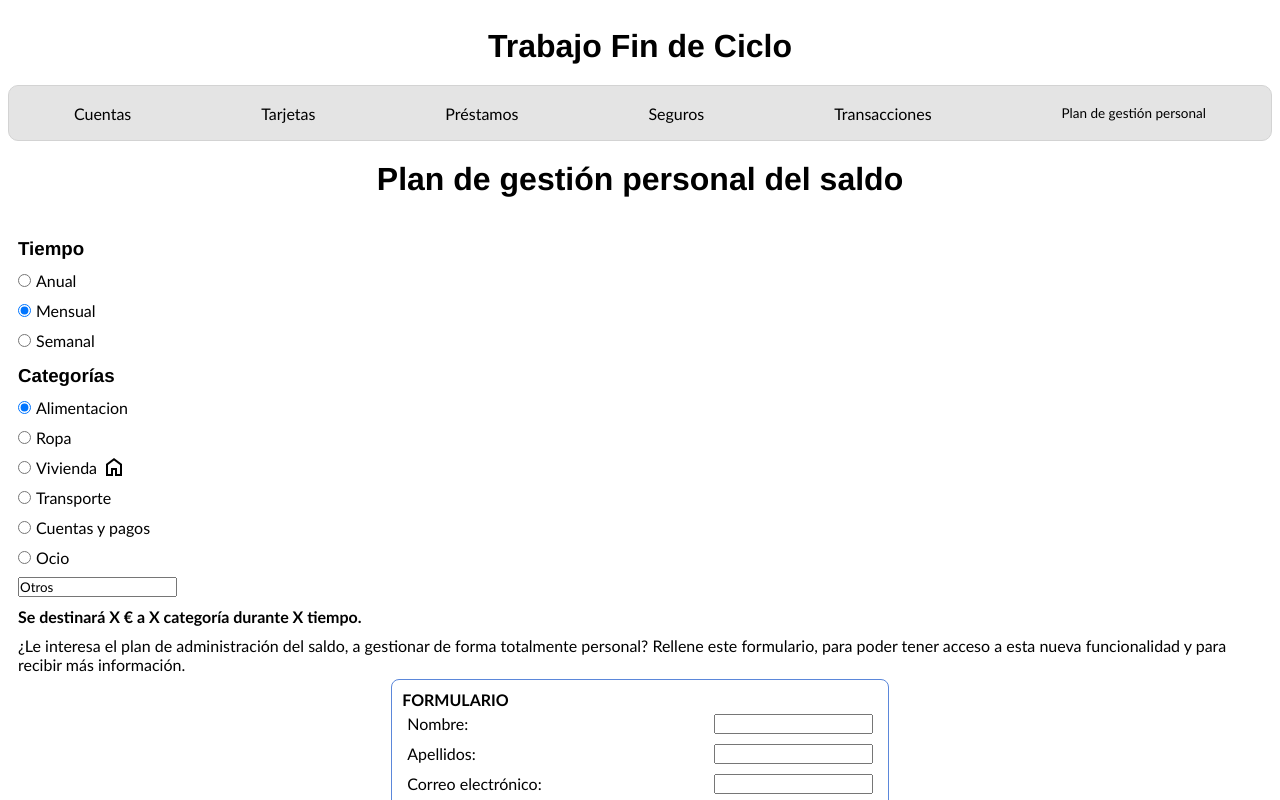
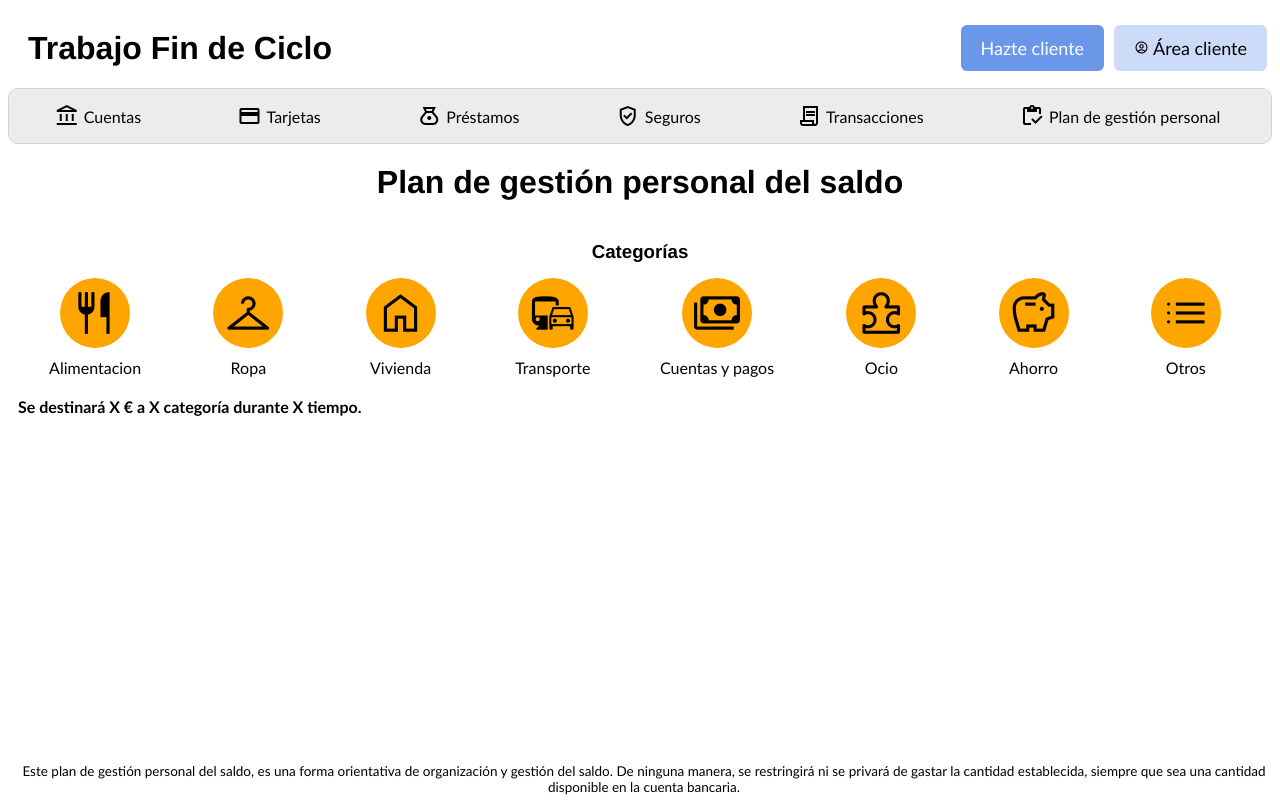
Before and after one commit to lvidalc1/TFC, an Angular app: page / in a window 1280 px wide. Shown: the top 800 px of the page. Built offline with nearby package versions, Linux system fonts and the light colour scheme.

Commit message:
Creación componente categorías y login

```diff
--- a/src/app/app.component.css
+++ b/src/app/app.component.css
@@ -1,17 +1,56 @@
-*{
+* {
     padding: 0;
     margin: 0;
     box-sizing: border-box;
     font-family: 'Gill Sans', 'Gill Sans MT', Calibri, 'Trebuchet MS', sans-serif;
 }
-h1{
+
+h1 {
     font-family: 'Franklin Gothic Medium', 'Arial Narrow', Arial, sans-serif;
     text-align: center;
     padding: 20px;
 }
-.menu{
+.cabecera {
     display: flex;
-    background-color: rgb(228, 228, 228);
+    justify-content: space-between;
+    height: 80px;
+    align-items: center;
+}
+
+.enlacesBotones a {
+    padding: 12px 20px;
+    margin: 5px;
+    font-size: 18px;
+    border: none;
+    border-radius: 6px;
+}
+
+.btn1 {
+    background-color: #6b97ea;
+    color: white;
+}
+
+.btn2 {
+    background-color: #ccdbf7;
+}
+
+.btn2 span {
+    font-size: 15px;
+}
+
+.btn1:hover {
+    cursor: pointer;
+    opacity: 92%;
+}
+
+.btn2:hover {
+    background-color: rgb(236, 236, 236);
+    cursor: pointer;
+}
+
+.menu {
+    display: flex;
+    background-color: rgb(236, 236, 236);
     border: 1px solid lightgrey;
     border-radius: 10px;
     justify-content: space-around;
@@ -20,69 +59,132 @@ h1{
     top: 0;
     position: sticky;
 }
-.menu p{
-    padding: 14px;
-}
-.menu p:hover{
-    background-color: #5b87da;
+
+.menu div:hover {
+    background-color: #6b97ea;
     border-radius: 6px;
     color: white;
+    cursor: pointer;
 }
-h3{
+
+.menu span {
+    font-size: 24px;
+}
+
+.menu div {
+    display: flex;
+    height: 40px;
+    align-items: center;
+    padding: 5px;
+}
+
+.menu div a {
+    padding: 5px;
+
+}
+
+h3 {
     font-family: 'Franklin Gothic Medium', 'Arial Narrow', Arial, sans-serif;
     padding: 10px 0 5px 0;
+    text-align: center;
 }
-.contenedor{
+
+.contenedor {
     padding: 10px;
 }
-.tiempo div{
+
+.tiempo div {
     display: flex;
     height: 30px;
     align-items: center;
 }
-.tiempo label{
+
+.tiempo label {
     padding: 5px;
 }
-.cat div{
+
+.dest {
+    font-weight: bold;
+}
+
+.plan {
+    text-align: center;
+    font-size: 13.5px;
+    position: absolute;
+    bottom: 0;
+    padding: 5px 0;
+}
+
+.dest {
+    padding: 20px 0;
+}
+
+.cat {
     display: flex;
-    height: 30px;
+    justify-content: space-around;
+}
+
+.cat div a {
+    display: flex;
+    flex-direction: column;
+    justify-content: center;
     align-items: center;
 }
-.cat div label{
-    padding: 5px;
+
+.cat div a span {
+    background-color: orange;
+    border-radius: 50%;
+    font-size: 50px;
+    width: 70px;
+    height: 70px;
+    text-align: center;
+    margin: 10px;
+    padding: 10px;
+    cursor: pointer;
 }
-.dest{
-    font-weight: bold;
+.cat div a span:hover{
+    opacity: 76%;
 }
-p:last-child{
-    text-align: center;
-    font-size: 13.5px;
+
+@media screen and (max-width:970px) {
+    .cat {
+        display: grid;
+        grid-template-columns: repeat(4, 25%);
+    }
 }
-p{
-    padding: 5px 0;
+
+@media screen and (max-width:900px) {
+    .menu {
+        display: grid;
+        grid-template-columns: repeat(3, 33%);
+        height: 100px;
+    }
+
+    .menu div {
+        justify-content: center;
+    }
 }
-form{
-    border: #5b87da 1px solid;
-    border-radius: 8px;
-    padding: 10px;
-    width: 40%;
-    min-width: 306px;
-    margin: auto;
+
+@media screen and (max-width:650px) {
+    .cat {
+        display: grid;
+        grid-template-columns: repeat(2, 50%);
+    }
+
+    .cabecera {
+        display: grid;
+        height: 140px;
+        justify-content: center;
+        padding: 10px;
+        align-items: center;
+    }
+
+    .cabecera h1 {
+        padding: 5px;
+    }
+
+    .menu {
+        grid-template-columns: repeat(2, 50%);
+        height: 140px;
+    }
 }
-form::first-line{
-    font-weight: bold;
-}
-.form div{
-    padding: 5px;
-}
-.form div{
-    display: flex;
-    justify-content: space-between;
-}
-.form div:last-child{
-    justify-content: center;
-
-}
-.form div input[type="submit"]{
-    width: 80px;
-}
--- a/src/app/app.component.html
+++ b/src/app/app.component.html
@@ -6,80 +6,128 @@
   <meta name="viewport" content="width=device-width, initial-scale=1.0">
   <title>PFC</title>
   <!--<script src="https://kit.fontawesome.com/4145b08c00.js" crossorigin="anonymous"></script>-->
-  <link rel="stylesheet"
-    href="https://fonts.googleapis.com/css2?family=Material+Symbols+Outlined:opsz,wght,FILL,GRAD@24,400,0,0&icon_names=home" />
+
+  <link rel="stylesheet" href="https://fonts.googleapis.com/css2?family=Material+Symbols+Outlined:opsz,wght,FILL,GRAD@20..48,100..700,0..1,-50..200" />
 </head>
 
 <body>
-
+  <div class="cabecera">
     <h1>{{title}}</h1>
+    <div class="enlacesBotones">
+      <a class="btn1">Hazte cliente</a>
+      <a class="btn2">
+        <span class="material-symbols-outlined">
+          account_circle
+        </span>
+        Área cliente
+      </a>
+    </div>
+  </div>
 
   <div class="menu">
-    <p>Cuentas</p>
-    <p>Tarjetas</p>
-    <p>Préstamos</p>
-    <p>Seguros</p>
-    <p>Transacciones</p>
-    <p>Plan de gestión personal</p>
+    <div>
+      <span class="material-symbols-outlined">
+        account_balance
+      </span>
+      <a>Cuentas</a>
+    </div>
+    <div>
+      <span class="material-symbols-outlined">
+        credit_card
+      </span>
+      <a>Tarjetas</a>
+    </div>
+    <div>
+      <span class="material-symbols-outlined">
+        money_bag
+      </span>
+      <a>Préstamos</a>
+    </div>
+    <div>
+      <span class="material-symbols-outlined">
+        verified_user
+      </span>
+      <a>Seguros</a>
+    </div>
+    <div>
+      <span class="material-symbols-outlined">
+        contract
+      </span>
+      <a>Transacciones</a>
+    </div>
+    <div>
+      <span class="material-symbols-outlined">
+        inventory
+      </span>
+      <a>Plan de gestión personal</a>
+    </div>
+
   </div>
 
   <h1>Plan de gestión personal del saldo</h1>
 
   <div class="contenedor">
-    <div class="tiempo">
-      <h3>Tiempo</h3>
+
+    <!--se podrían crear dos categorías, más generales, anteriores a las siguientes que sean
+    gastos fijos(vivienda, alimentacion, cuentas y pagos) y
+    gastos variables (ropa, ocio, otros, transporte), para mayor esquematización-->
+    <h3>Categorías</h3><!--cada categoria con un icono grande representativo-->
+    <div class="cat">
       <div>
-        <input type="radio" id="anual" name="tiempo" value="anual" />
-        <label for="anual">Anual</label>
+        <a>
+          <span class="material-symbols-outlined">
+            restaurant
+            </span>
+          Alimentacion</a>
       </div>
       <div>
-        <input type="radio" id="mensual" name="tiempo" value="mensual" checked />
-        <label for="mensual">Mensual</label>
-      </div>
-
-      <div>
-        <input type="radio" id="semanal" name="tiempo" value="semanal" />
-        <label for="semanal">Semanal</label>
-      </div>
-
-    </div>
-    <!--se podrían crear dos categorías, más generales, anteriores a las siguientes que sean
-    gastos fijos(vivienda, cuentas y pagos) y
-    gastos variables (ropa, alimentacion, ocio, otros, transporte), para mayor esquematización-->
-    <div class="cat">
-      <h3>Categorías</h3><!--cada categoria iría con un icono grande representativo-->
-      <div>
-        <input type="radio" id="cat1" name="cat" value="alimentacion" checked />
-        <label for="cat1">Alimentacion</label>
+        <a>
+          <span class="material-symbols-outlined">
+            checkroom
+          </span>
+          Ropa</a>
       </div>
       <div>
-        <input type="radio" id="cat2" name="cat" value="ropa" />
-        <label for="cat2">Ropa</label>
-      </div>
-      <div class="vivienda">
-        <input type="radio" id="cat3" name="cat" value="vivienda" />
-        <label for="cat3">Vivienda</label>
-        <div class="iconoCasa">
-          <!--<i class="fa-solid fa-house"></i>-->
+        <a>
           <span class="material-symbols-outlined">
-            home
+            Home
           </span>
-        </div>
+          Vivienda</a>
       </div>
       <div>
-        <input type="radio" id="cat4" name="cat" value="transporte" />
-        <label for="cat4">Transporte</label>
+        <a>
+          <span class="material-symbols-outlined">
+            commute
+            </span>
+          Transporte</a>
       </div>
       <div>
-        <input type="radio" id="cat5" name="cat" value="cuentasPagos" />
-        <label for="cat5">Cuentas y pagos</label>
+        <a>
+          <span class="material-symbols-outlined">
+            payments
+            </span>
+          Cuentas y pagos</a>
       </div>
       <div>
-        <input type="radio" id="cat6" name="cat" value="ocio" />
-        <label for="cat6">Ocio</label>
+        <a>
+          <span class="material-symbols-outlined">
+            toys_and_games
+            </span>
+          Ocio</a>
       </div>
       <div>
-        <input type="text" id="otros" name="cat" value="Otros" />
+        <a>
+          <span class="material-symbols-outlined">
+            savings
+            </span>
+          Ahorro</a>
+      </div>
+      <div>
+        <a>
+          <span class="material-symbols-outlined">
+            list
+            </span>
+          Otros</a>
       </div>
 
     </div>
@@ -87,45 +135,13 @@
     <p class="dest">Se destinará X € a X categoría durante X tiempo.</p>
 
 
-    <div class="form">
-      <p>¿Le interesa el plan de administración del saldo, a gestionar de forma totalmente personal?
-        Rellene este formulario, para poder tener acceso a esta nueva funcionalidad y para recibir más información.</p>
-      <form>
-        <label>FORMULARIO</label>
-        <div>
-          <label>Nombre: </label>
-          <input type="text">
   </div>
-        <div>
-          <label>Apellidos: </label>
-          <input type="text">
-        </div>
-        <div>
-          <label>Correo electrónico: </label>
-          <input type="text">
-        </div>
-        <div>
-          <label>Teléfono: </label>
-          <input type="text">
-        </div>
-
-        <div>
-          <label>Código Postal: </label>
-          <input type="text">
-        </div>
-        <div>
-          <input type="submit" value="Enviar">
-        </div>
-      </form>
-
-      <p>Este plan de gestión personal del saldo, es una forma orientativa de organización y gestión del saldo. De
+  <p class="plan">Este plan de gestión personal del saldo, es una forma orientativa de organización y gestión del saldo. De
     ninguna
     manera, se restringirá ni se privará de gastar la cantidad establecida, siempre que sea una cantidad disponible
     en
     la cuenta bancaria.</p>
-    </div>
 
-  </div>
 </body>
-
 </html>
+<router-outlet></router-outlet>
--- a/src/app/app.module.ts
+++ b/src/app/app.module.ts
@@ -3,10 +3,14 @@ import { BrowserModule } from '@angular/platform-browser';
 
 import { AppRoutingModule } from './app-routing.module';
 import { AppComponent } from './app.component';
+import { LoginComponent } from './login/login.component';
+import { CategoriasComponent } from './categorias/categorias.component';
 
 @NgModule({
   declarations: [
-    AppComponent
+    AppComponent,
+    LoginComponent,
+    CategoriasComponent
   ],
   imports: [
     BrowserModule,
--- /dev/null
+++ b/src/app/categorias/categorias.component.html
@@ -0,0 +1,21 @@
+<div class="contenedor">
+    <div class="tiempo">
+      <h3>Tiempo</h3>
+      <div>
+        <input type="radio" id="anual" name="tiempo" value="anual" />
+        <label for="anual">Anual</label>
+      </div>
+      <!--los input tienen q tener el mismo nombre, para que solo deje seleccionar una opcion-->
+      <div>
+        <input type="radio" id="mensual" name="tiempo" value="mensual" checked />
+        <label for="mensual">Mensual</label>
+      </div>
+
+      <div>
+        <input type="radio" id="semanal" name="tiempo" value="semanal" />
+        <label for="semanal">Semanal</label>
+      </div>
+
+    </div>
+
+  </div>
--- /dev/null
+++ b/src/app/categorias/categorias.component.ts
@@ -0,0 +1,15 @@
+import { Component, OnInit } from '@angular/core';
+
+@Component({
+  selector: 'app-categorias',
+  templateUrl: './categorias.component.html',
+  styleUrls: ['./categorias.component.css']
+})
+export class CategoriasComponent implements OnInit {
+
+  constructor() { }
+
+  ngOnInit(): void {
+  }
+
+}
--- /dev/null
+++ b/src/app/login/login.component.css
@@ -0,0 +1,30 @@
+form {
+    border: #5b87da 1px solid;
+    border-radius: 8px;
+    padding: 10px;
+    width: 40%;
+    min-width: 306px;
+    margin: auto;
+}
+
+form::first-line {
+    font-weight: bold;
+}
+
+.form div {
+    padding: 5px;
+}
+
+.form div {
+    display: flex;
+    justify-content: space-between;
+}
+
+.form div:last-child {
+    justify-content: center;
+
+}
+
+.form div input[type="submit"] {
+    width: 80px;
+}
--- /dev/null
+++ b/src/app/login/login.component.html
@@ -0,0 +1,31 @@
+<div class="form">
+    <p>¿Le interesa el plan de administración del saldo, a gestionar de forma totalmente personal?
+        Rellene este formulario, para poder tener acceso a esta nueva funcionalidad y para recibir más información.</p>
+    <form>
+        <label>FORMULARIO</label>
+        <div>
+            <label>Nombre: </label>
+            <input type="text">
+        </div>
+        <div>
+            <label>Apellidos: </label>
+            <input type="text">
+        </div>
+        <div>
+            <label>Correo electrónico: </label>
+            <input type="text">
+        </div>
+        <div>
+            <label>Teléfono: </label>
+            <input type="text">
+        </div>
+
+        <div>
+            <label>Código Postal: </label>
+            <input type="text">
+        </div>
+        <div>
+            <input type="submit" value="Enviar">
+        </div>
+    </form>
+</div>
--- /dev/null
+++ b/src/app/login/login.component.ts
@@ -0,0 +1,15 @@
+import { Component, OnInit } from '@angular/core';
+
+@Component({
+  selector: 'app-login',
+  templateUrl: './login.component.html',
+  styleUrls: ['./login.component.css']
+})
+export class LoginComponent implements OnInit {
+
+  constructor() { }
+
+  ngOnInit(): void {
+  }
+
+}
```
Also changed, not shown: src/app/categorias/categorias.component.css (added), 2 other files (tests, documents, lock files or other folders). Lines whose indentation alone changed are shown as unchanged.
